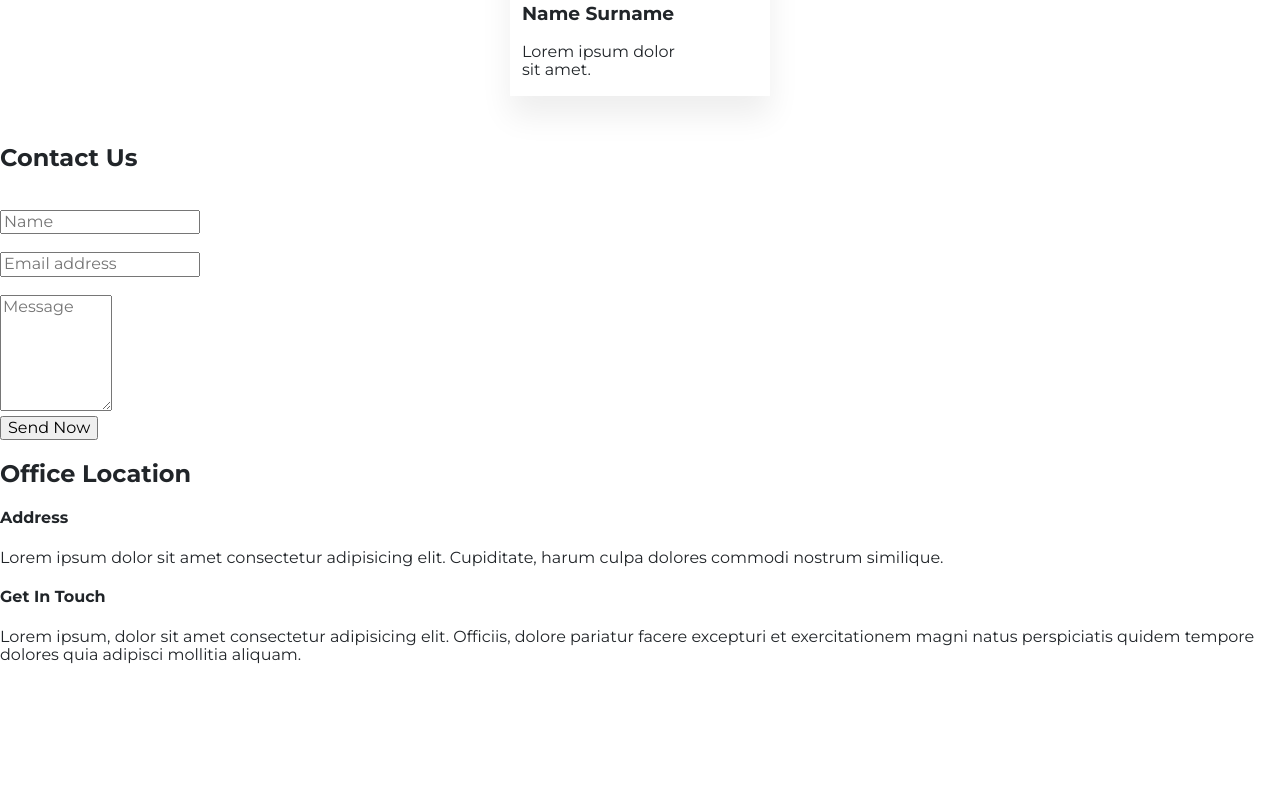
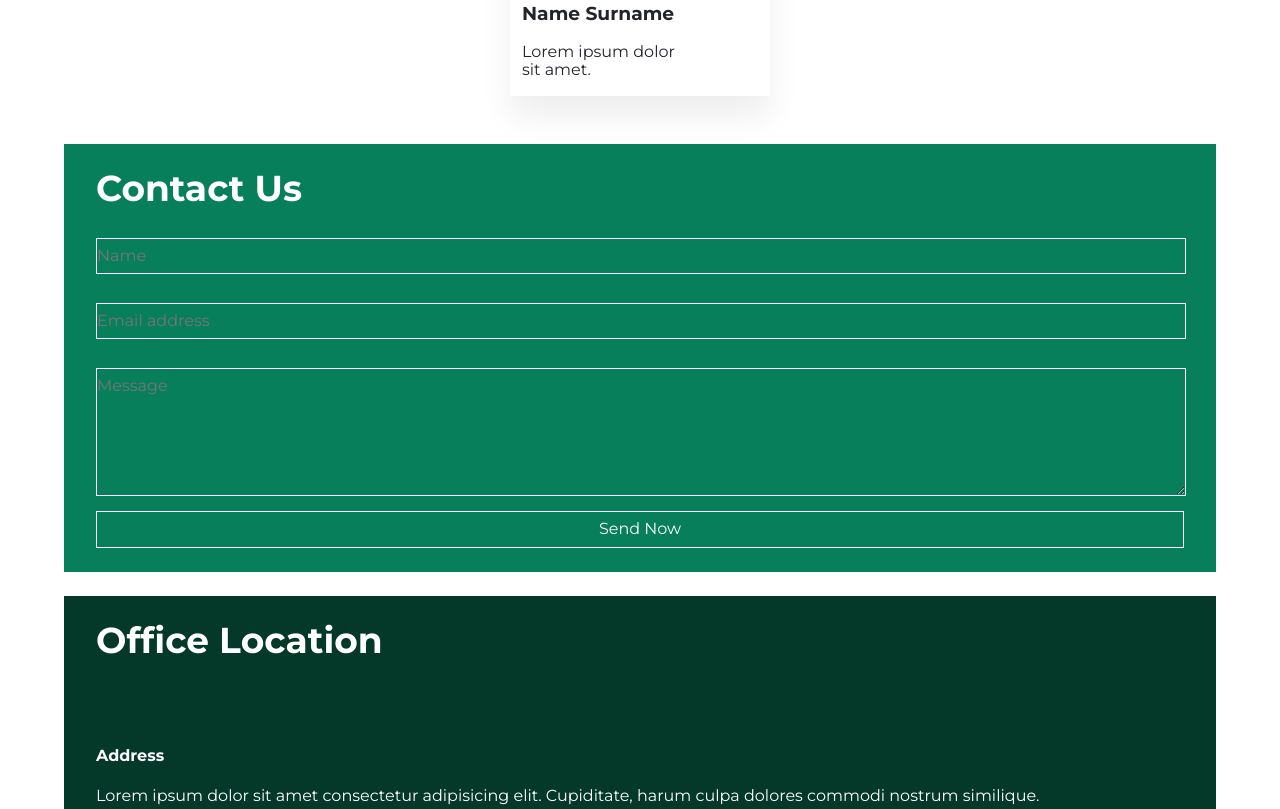
Before and after one commit to Deividas-Remeika/invest-lithuania, a plain HTML site: page index.html in a window 1280 px wide. Shown: the part 4391-5200 px from the top of the page. Before the commit the page ends 5072 px from the top, so only its background shows below. Drawn offline with nearby package versions, Linux system fonts and the light colour scheme.

Commit message:
Contact Us stilizavimas užbaigtas

```diff
--- a/main.css
+++ b/main.css
@@ -267,3 +267,61 @@ header li {
 }
 
 /* END OF COMPANY TEAM */
+
+/* CONTACT US */
+
+.contact-us {
+  height: 110vh;
+  display: flex;
+  flex-direction: column;
+  width: 85%;
+  gap: 24px;
+  margin: 0 auto;
+  justify-content: space-between;
+  align-items: center;
+  color: #fff;
+}
+
+.content-left {
+  width: 100%;
+  height: 70%;
+  background-color: #087f5b;
+  padding: 24px 32px;
+  display: flex;
+  flex-direction: column;
+  justify-content: space-between;
+}
+
+.content-right {
+  width: 100%;
+  height: 70%;
+  background-color: #043828;
+  display: flex;
+  flex-direction: column;
+  justify-content: space-between;
+  padding: 24px 32px;
+}
+
+input,
+textarea {
+  width: 100%;
+  background-color: transparent;
+  border: 1px solid #fff;
+  padding: 8px 0;
+}
+
+.contact-us button {
+  background-color: transparent;
+  border: 1px solid #fff;
+  color: #fff;
+  padding: 8px 0;
+  width: 100%;
+  cursor: pointer;
+}
+
+.contact-us h2 {
+  font-size: 36px;
+  margin: 0;
+}
+
+/* END OF CONTACT US */
```
